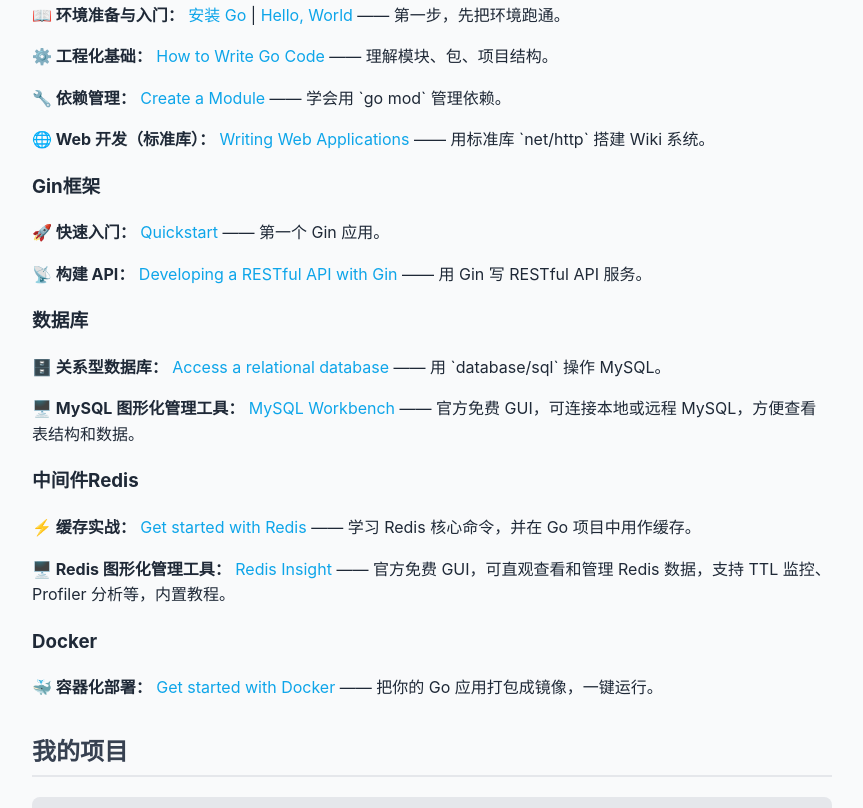
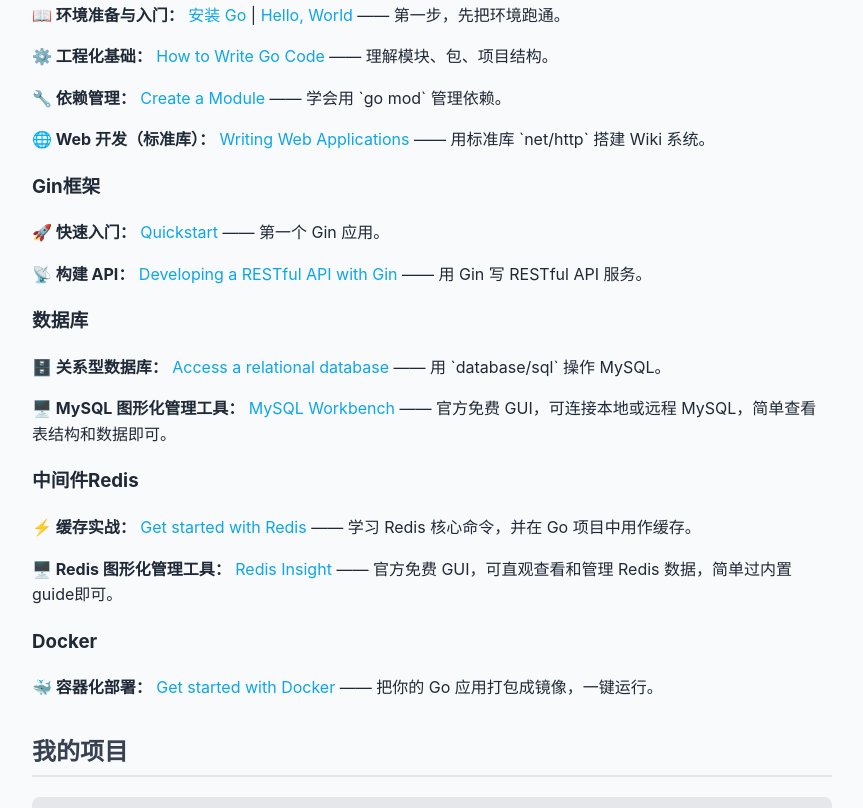
Before and after one commit to Signal-zxh/Signal-zxh.github.io, a plain HTML site: page index.html in a window 1280 px wide. Shown: the part 502-1310 px from the top of the page, without its empty margins (208-1071 px from the left). Drawn offline with Linux system fonts and the light colour scheme.

Commit message:
docs: 优化MySQL和Redis工具说明描述

```diff
--- a/index.html
+++ b/index.html
@@ -60,11 +60,11 @@
 
     <h3>数据库</h3>
     <p><strong>🗄️ 关系型数据库：</strong> <a href="https://go.dev/doc/tutorial/database-access">Access a relational database</a> —— 用 `database/sql` 操作 MySQL。</p>
-    <p><strong>🖥️ MySQL 图形化管理工具：</strong> <a href="https://dev.mysql.com/downloads/workbench/">MySQL Workbench</a> —— 官方免费 GUI，可连接本地或远程 MySQL，方便查看表结构和数据。</p>
+    <p><strong>🖥️ MySQL 图形化管理工具：</strong> <a href="https://dev.mysql.com/downloads/workbench/">MySQL Workbench</a> —— 官方免费 GUI，可连接本地或远程 MySQL，简单查看表结构和数据即可。</p>
 
     <h3>中间件Redis</h3>
     <p><strong>⚡ 缓存实战：</strong> <a href="https://university.redis.io/learningpath/14q8m6gilfwltm">Get started with Redis</a> —— 学习 Redis 核心命令，并在 Go 项目中用作缓存。</p>
-    <p><strong>🖥️ Redis 图形化管理工具：</strong> <a href="https://redis.io/insight/">Redis Insight</a> —— 官方免费 GUI，可直观查看和管理 Redis 数据，支持 TTL 监控、Profiler 分析等，内置教程。</p>
+    <p><strong>🖥️ Redis 图形化管理工具：</strong> <a href="https://redis.io/insight/">Redis Insight</a> —— 官方免费 GUI，可直观查看和管理 Redis 数据，简单过内置guide即可。</p>
     <h3>Docker</h3>
     <p><strong>🐳 容器化部署：</strong> <a href="https://docs.docker.com/get-started">Get started with Docker</a> —— 把你的 Go 应用打包成镜像，一键运行。</p>
 
```
